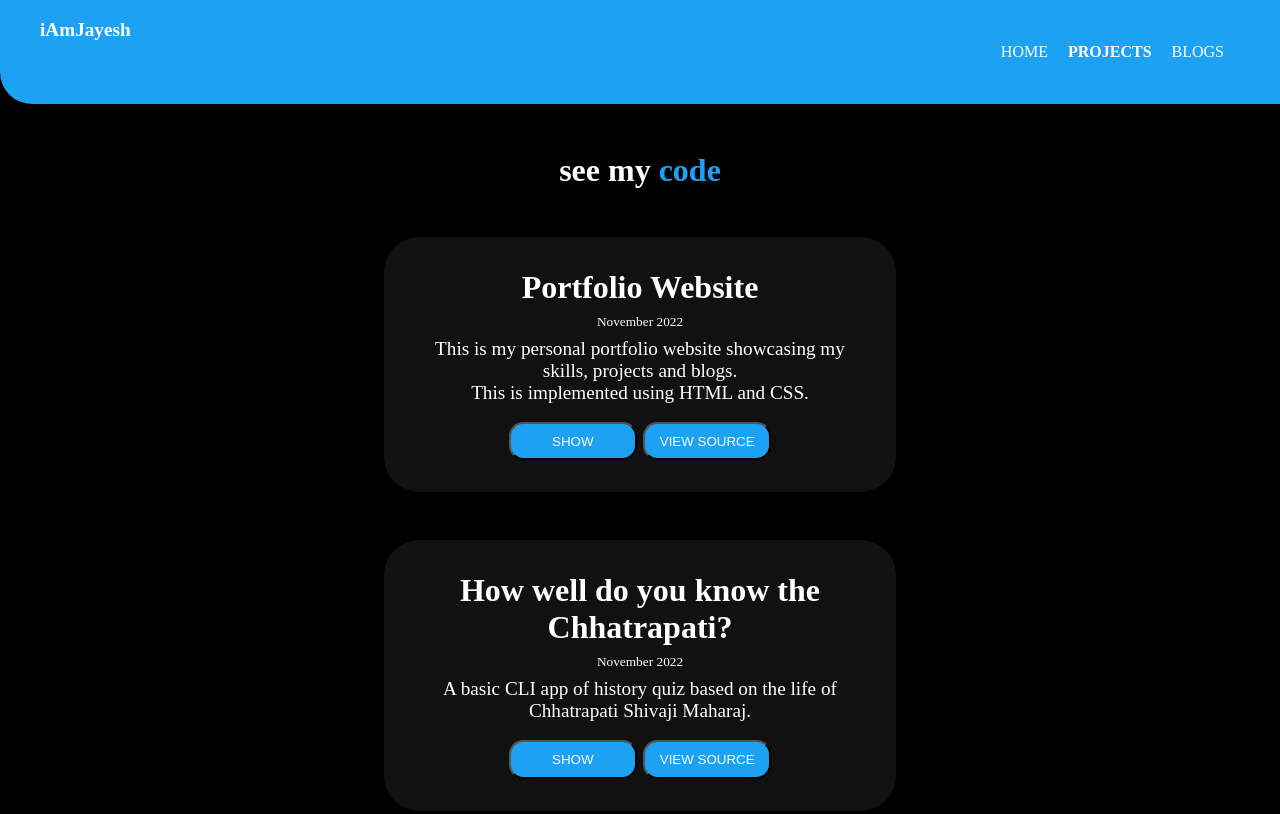
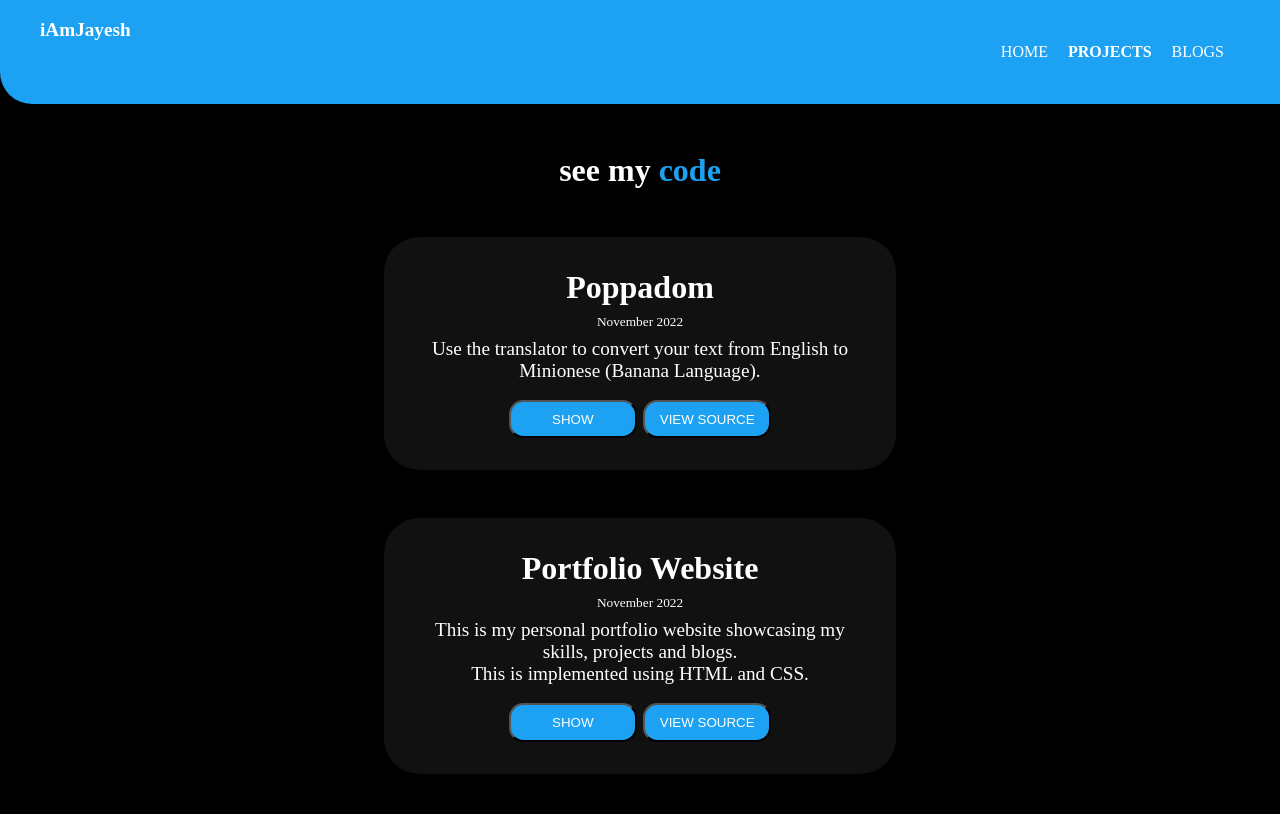
Before and after one commit to jayeshx10/portfolio-website, a plain HTML site: page projects.html in a window 1280 px wide. Shown: the top 814 px of the page. Drawn offline with Linux system fonts and the light colour scheme.

Commit message:
added new project

```diff
--- a/projects.html
+++ b/projects.html
@@ -25,6 +25,22 @@
 
     <!-- PROJECT DIV -->
     <div class="project-main-container">
+        <!-- POPPADOM -->
+        <div class="proj-unit">
+            <h1>Poppadom</h1>
+            <small>November 2022</small>
+            <p>Use the translator to convert your text from English to Minionese (Banana Language).
+            </p>
+            <br>
+            <div class="proj-unit-btn">
+                <a href="https://jayeshpatil.netlify.app/index.html">
+                    <button class="btn">SHOW</button>
+                </a>
+                <a href="https://github.com/jayeshx10/poppadom">
+                    <button class="btn">VIEW SOURCE</button>
+                </a>
+            </div>
+        </div>
         <!-- PORTFOLIO -->
         <div class="proj-unit">
             <h1>Portfolio Website</h1>
```
